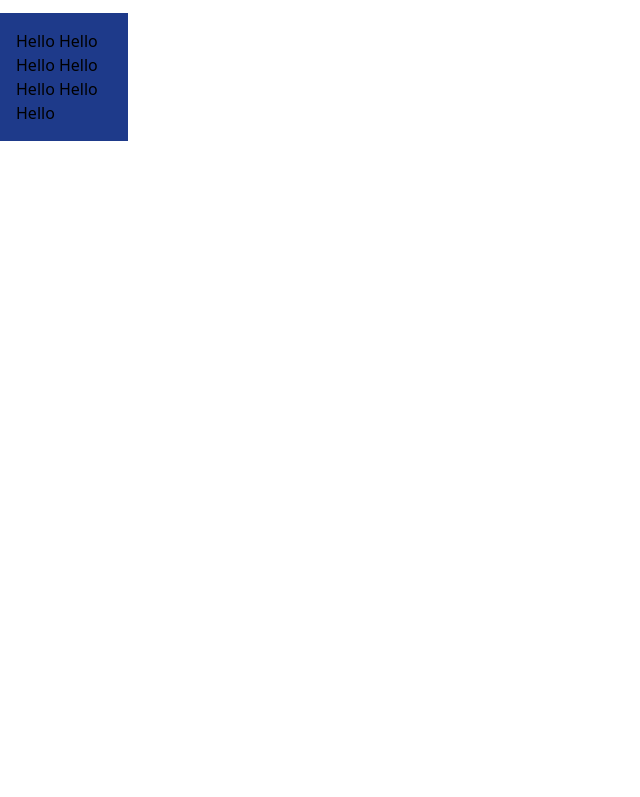
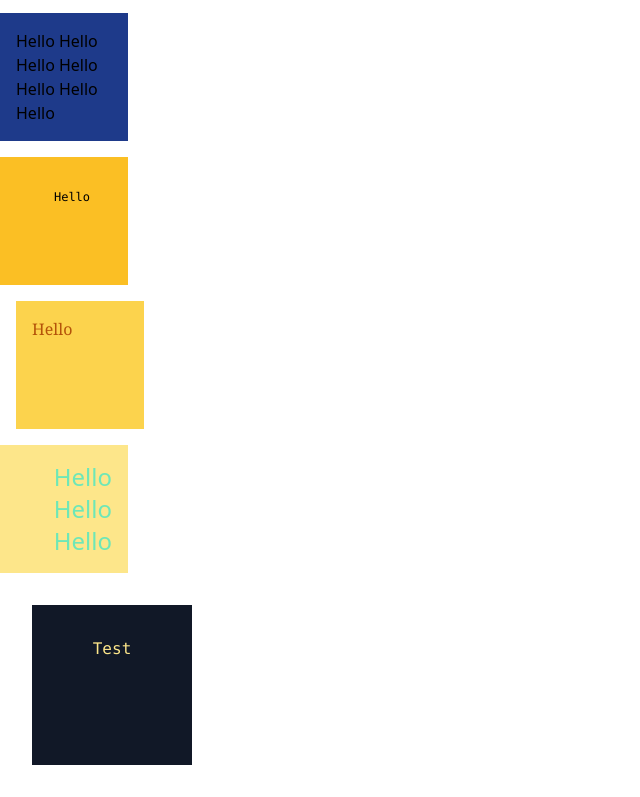
Before and after one commit to NeoGlanding/belajar-tailwind1, a plain HTML site: page index.html in a window 1280 px wide. Shown: the part 435-1232 px from the top of the page, without its empty margins (0-640 px from the left). Before the commit the page ends 800 px from the top, so only its background shows below. Drawn offline with nearby package versions, Linux system fonts and the light colour scheme.

Commit message:
text-styling part 1

```diff
--- a/index.html
+++ b/index.html
@@ -19,5 +19,12 @@
     <div class="bg-blue-400 w-32 h-32 mb-4 mt-4 pl-4 pt-8">Hello</div>
     <div class="bg-blue-700 w-32 h-32 m-4 p-4">Hello</div>
     <div class="bg-blue-900 w-32 h-32 px-4 py-4">Hello Hello Hello Hello Hello Hello Hello</div>
+
+    <div class="bg-yellow-400 w-32 h-32 mb-4 mt-4 pl-4 pt-8 font-mono text-xs text-center">Hello</div>
+    <div class="bg-yellow-300 w-32 h-32 m-4 p-4 font-serif text-base text-left text-yellow-700">Hello</div>
+    <div class="bg-yellow-200 w-32 h-32 px-4 py-4 font-sans text-2xl text-right text-green-300">Hello Hello Hello</div>
+    <div class="bg-gray-900 w-40 h-40 m-8 p-8 text-center text-yellow-200 font-mono">Test</div>
+
+
 </body>
 </html>
```
